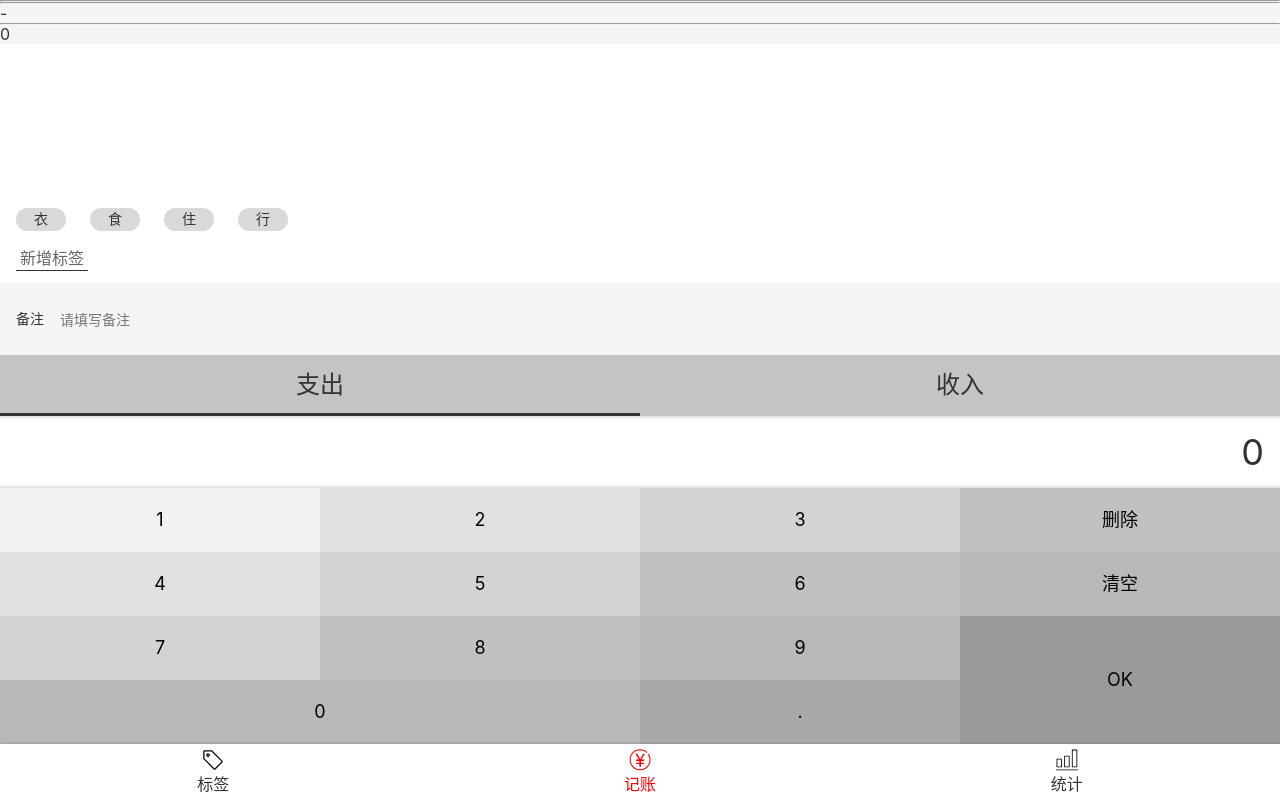
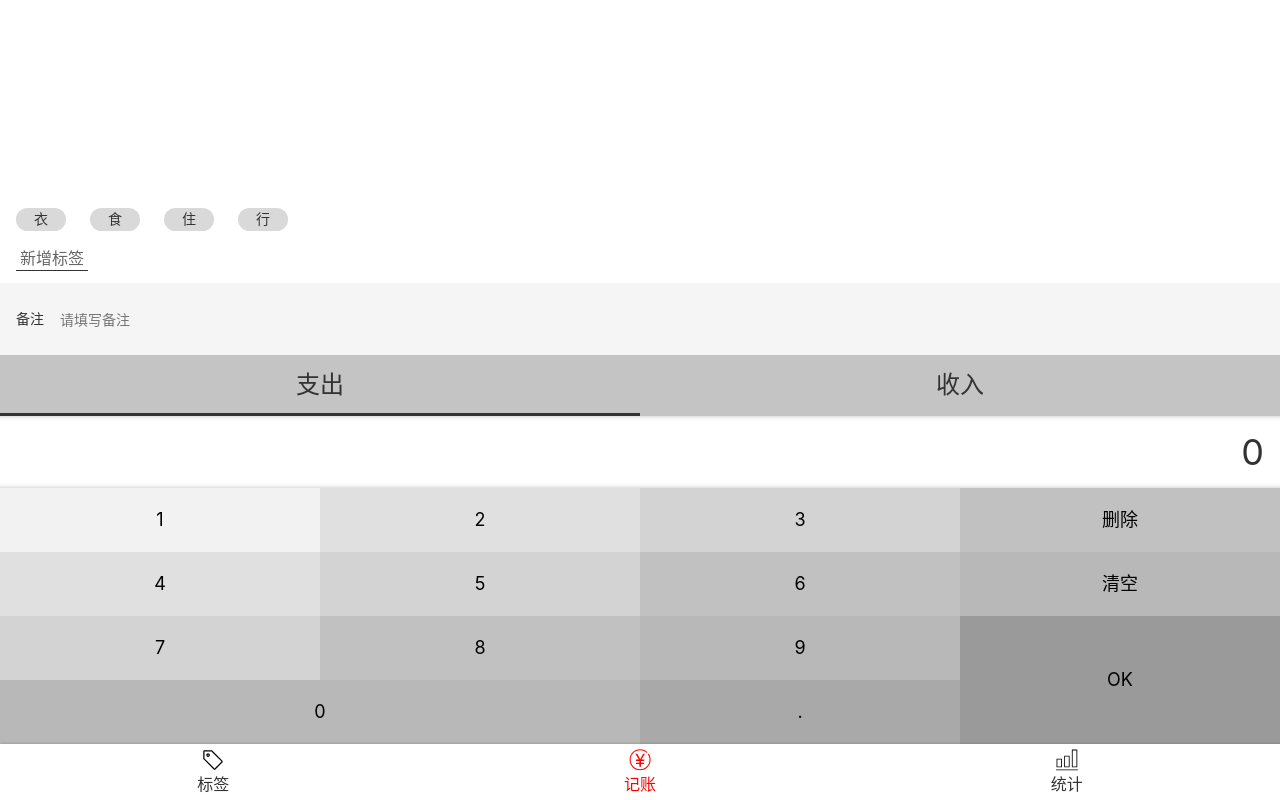
Before and after one commit to GelatoMao/CashNote, a React app: page /#/money in a window 1280 px wide. Built offline with nearby package versions, Linux system fonts and the light colour scheme.

Commit message:
删除测试语句

```diff
--- a/src/views/Money.tsx
+++ b/src/views/Money.tsx
@@ -42,13 +42,6 @@ function Money() {
   return (
     <MyLayout>
       {/* {JSON.stringify(selected)} */}
-      {selected.tagIds.join(",")}
-      <hr />
-      {selected.note}
-      <hr />
-      {selected.category}
-      <hr />
-      {selected.amount}
       <TagsSection
         value={selected.tagIds}
         onChange={(tagIds) => onChange({ tagIds })}
```
